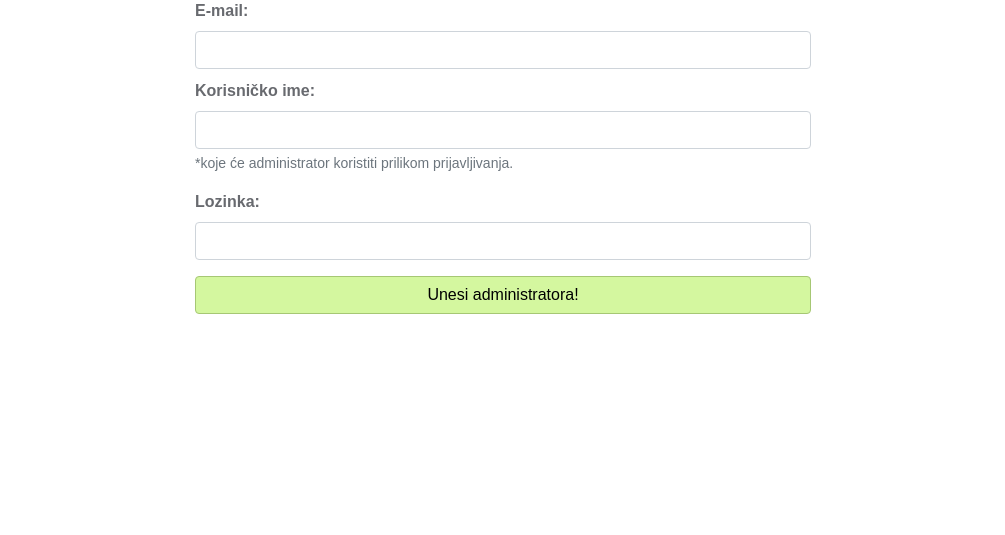
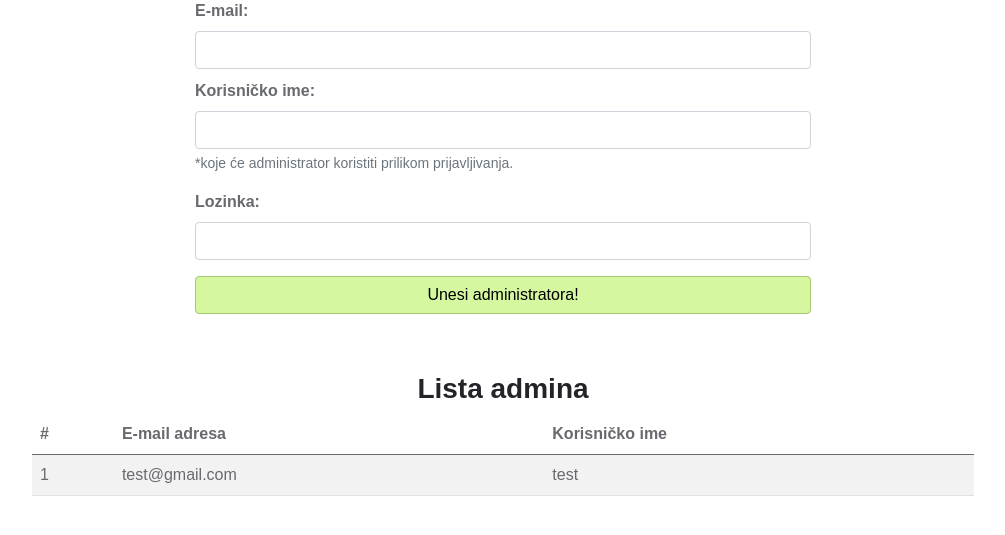
Before and after one commit to icedemon72/popis, a PHP site: page /dodavanje_admina.php in a window 1280 px wide. Shown: the part 167-702 px from the top of the page, without its empty margins (137-1142 px from the left). Run offline with PHP 8.4, Linux system fonts and the light colour scheme; the visitor is signed in with stand-in values (Sample User, id 1); data comes from the database, SQL or seed files in the repository.

Commit message:
Add files via upload

```diff
--- a/popis/dodavanje_admina.php
+++ b/popis/dodavanje_admina.php
@@ -12,6 +12,21 @@
   $errors = '';
   $success = false;
 
+  $adminInfo = array(
+    'email' => array(),
+    'korisnicko_ime' => array()
+  );
+
+  $sql = "SELECT * FROM administratori WHERE glavni != 1";
+
+  $result = $conn->query($sql);
+
+  while($row = $result->fetch_assoc()) {
+    array_push($adminInfo['email'], $row['email']);
+    array_push($adminInfo['korisnicko_ime'], $row['ime']);
+  }
+
+
   if(isset($_POST['submit'])) {
     $email = $_POST['email'];
     $ime = $_POST['ime'];
@@ -24,6 +39,7 @@
       $sql = "INSERT INTO administratori(ime, email, lozinka) VALUES ('$ime', '$email', '$lozinka')";
       $conn->query($sql);
       $success = true;
+      header("Refresh: 1, URL=./dodavanje_admina.php");
     }
 
   }
@@ -98,6 +114,29 @@
     </div>
   </div>
 
+  <h3 class="text-center mt-5">Lista admina</h3>
+  <div class="container-fluid d-flex justify-content-center">
+  <table class="table table-striped table-responsive w-75">
+        <thead>
+          <tr>
+            <th>#</th>
+            <th>E-mail adresa</th>
+            <th>Korisničko ime</th>
+          </tr>
+        </thead>
+        <tbody>
+          <?php for($i = 0; $i < count($adminInfo['email']); $i++): ?>
+            <tr>
+              <td><?php echo ($i + 1)?></td>
+              <td><?php echo $adminInfo['email'][$i]?></td>
+              <td><?php echo $adminInfo['korisnicko_ime'][$i]?></td>
+            </tr>
+          <?php endfor; ?>
+        </tbody>
+      </table>
+  </div>
+
+
   <script src="./bootstrap.bundle.min.js"></script>
 </body>
 
```
